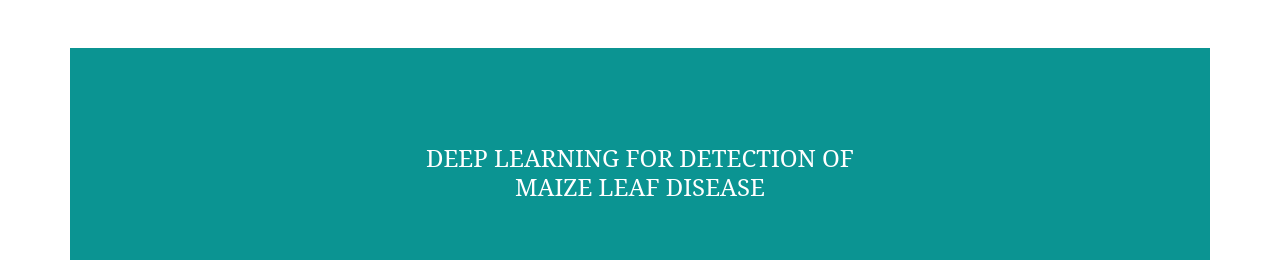
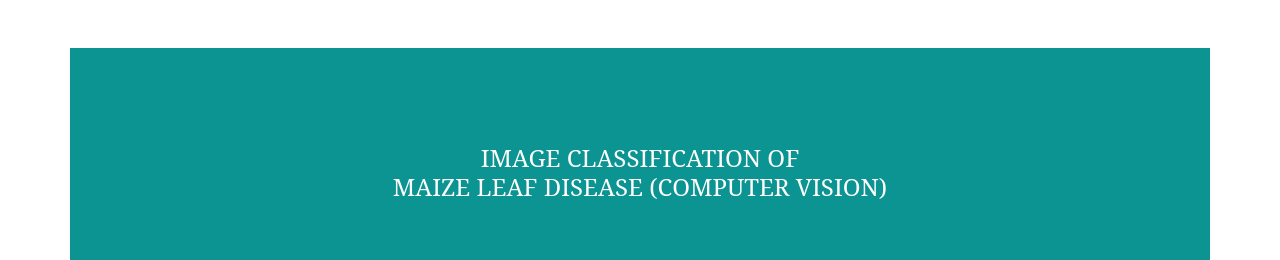
Before and after one commit to NakacwaOlivia/Flask-Deployment, a Flask app: page / in a window 1280 px wide. Shown: the top 260 px of the page. Run offline with Flask 2, Linux system fonts and the light colour scheme; some libraries are stand-ins or nearby versions.

Commit message:
changed title

```diff
--- a/templates/base.html
+++ b/templates/base.html
@@ -2,8 +2,8 @@
 <div class="p-5">
   <div class="container text-center p-5" style="background-color: #0b9492">
     <h2 class="text-white p-5" style="font-family: Noto Serif; font-size: 24px">
-      DEEP LEARNING FOR DETECTION OF <br />
-      MAIZE LEAF DISEASE
+      IMAGE CLASSIFICATION OF <br />
+      MAIZE LEAF DISEASE (COMPUTER VISION)
     </h2>
 
     <!-- ---------------------------------------------------------------------------------------------------- -->
```
